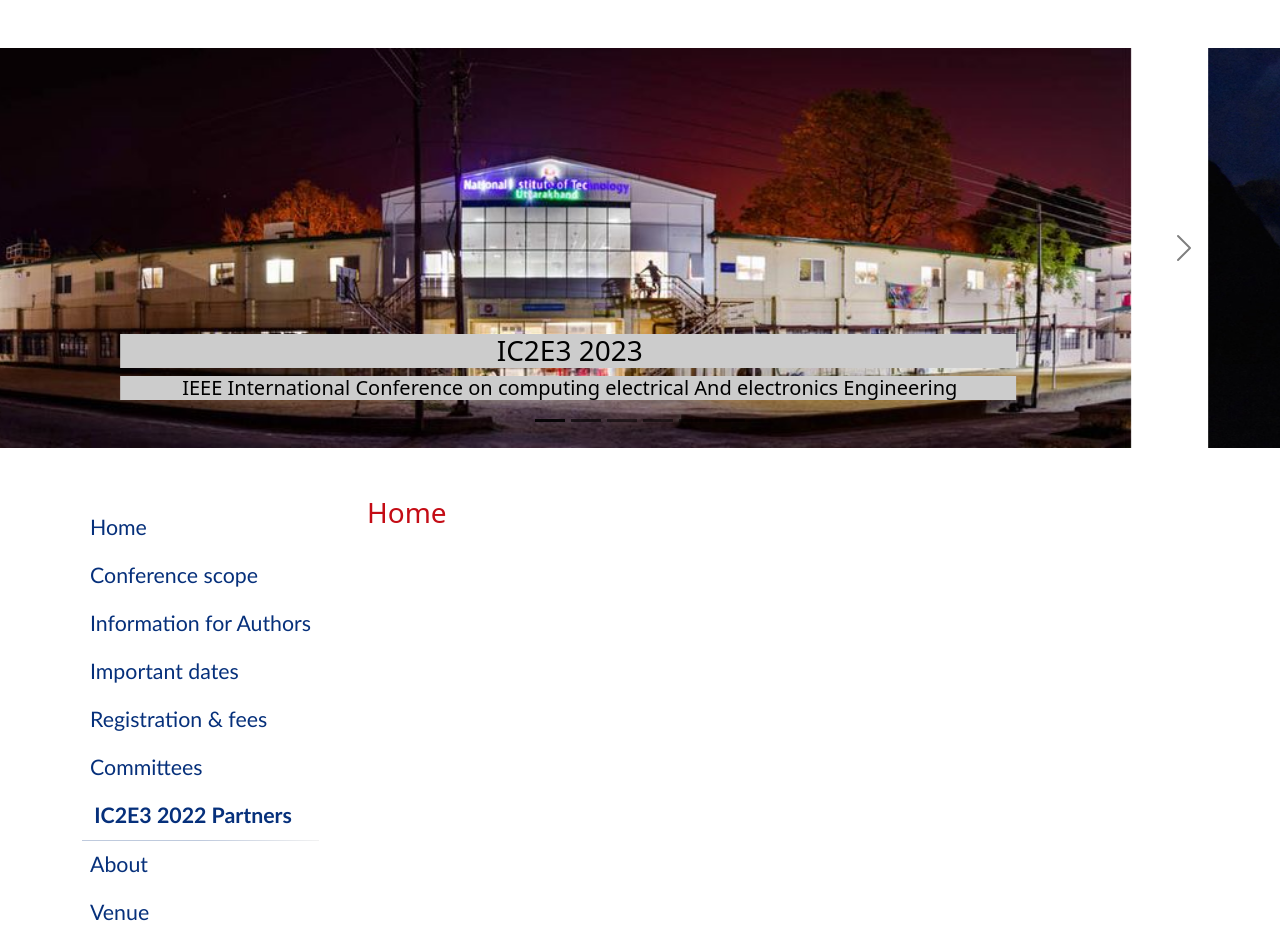
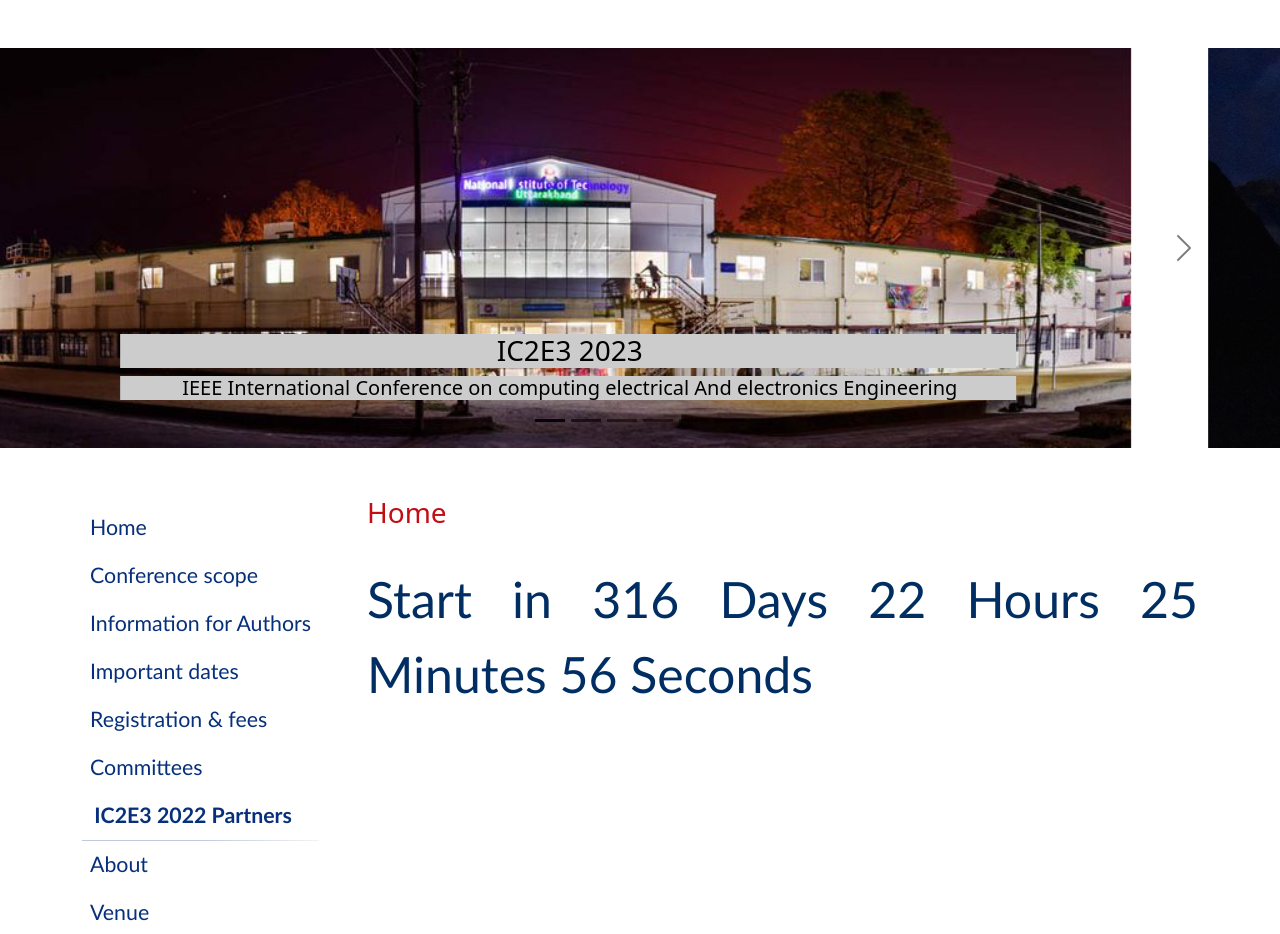
Before and after one commit to dr-kk/IC2E3, a plain HTML site: page index.html in a window 1280 px wide. Shown: the part 161-1095 px from the top of the page. Drawn offline with nearby package versions, Linux system fonts and the light colour scheme.

Commit message:
Add files via upload

```diff
--- a/index.html
+++ b/index.html
@@ -222,7 +222,9 @@
                     <p name="page-title" class="h3" style="color:#c40c15"> Home </p><br>
 
                     <div class="bodyTextIC2E3" style="text-align: justify">
-                        <p>  </p>
+                      <p id="demo" style="font-size: 50px;"></p>
+
+
 
 
                     </div>
@@ -267,6 +269,37 @@
     <script src="https://cdn.jsdelivr.net/npm/@popperjs/core@2.11.5/dist/umd/popper.min.js" integrity="sha384-Xe+8cL9oJa6tN/veChSP7q+mnSPaj5Bcu9mPX5F5xIGE0DVittaqT5lorf0EI7Vk" crossorigin="anonymous"></script>
 <script src="https://cdn.jsdelivr.net/npm/bootstrap@5.2.0/dist/js/bootstrap.min.js" integrity="sha384-ODmDIVzN+pFdexxHEHFBQH3/9/vQ9uori45z4JjnFsRydbmQbmL5t1tQ0culUzyK" crossorigin="anonymous"></script>
 
+<script>
+  // Set the date we're counting down to
+  var countDownDate = new Date("Jul 8, 2023 15:37:25").getTime();
+
+  // Update the count down every 1 second
+  var x = setInterval(function() {
+
+    // Get today's date and time
+    var now = new Date().getTime();
+
+    // Find the distance between now and the count down date
+    var distance = countDownDate - now;
+
+    // Time calculations for days, hours, minutes and seconds
+    var days = Math.floor(distance / (1000 * 60 * 60 * 24));
+    var hours = Math.floor((distance % (1000 * 60 * 60 * 24)) / (1000 * 60 * 60));
+    var minutes = Math.floor((distance % (1000 * 60 * 60)) / (1000 * 60));
+    var seconds = Math.floor((distance % (1000 * 60)) / 1000);
+
+    // Display the result in the element with id="demo"
+    document.getElementById("demo").innerHTML ="Start in "+ days + " Days " + hours + " Hours "
+    + minutes + " Minutes " + seconds + " Seconds";
+
+    // If the count down is finished, write some text
+    if (distance < 0) {
+      clearInterval(x);
+      document.getElementById("demo").innerHTML = "EXPIRED";
+    }
+  }, 1000);
+  </script>
+
     <iframe scrolling="no" frameborder="0" allowtransparency="true"
         src="https://platform.twitter.com/widgets/widget_iframe.9d00f3a022654eb8edfbc3190e981f9d.html?origin=https%3A%2F%2Fwww.IC2E32022.org"
         title="Twitter settings iframe" style="display: none;"></iframe><iframe id="rufous-sandbox" scrolling="no"
```
